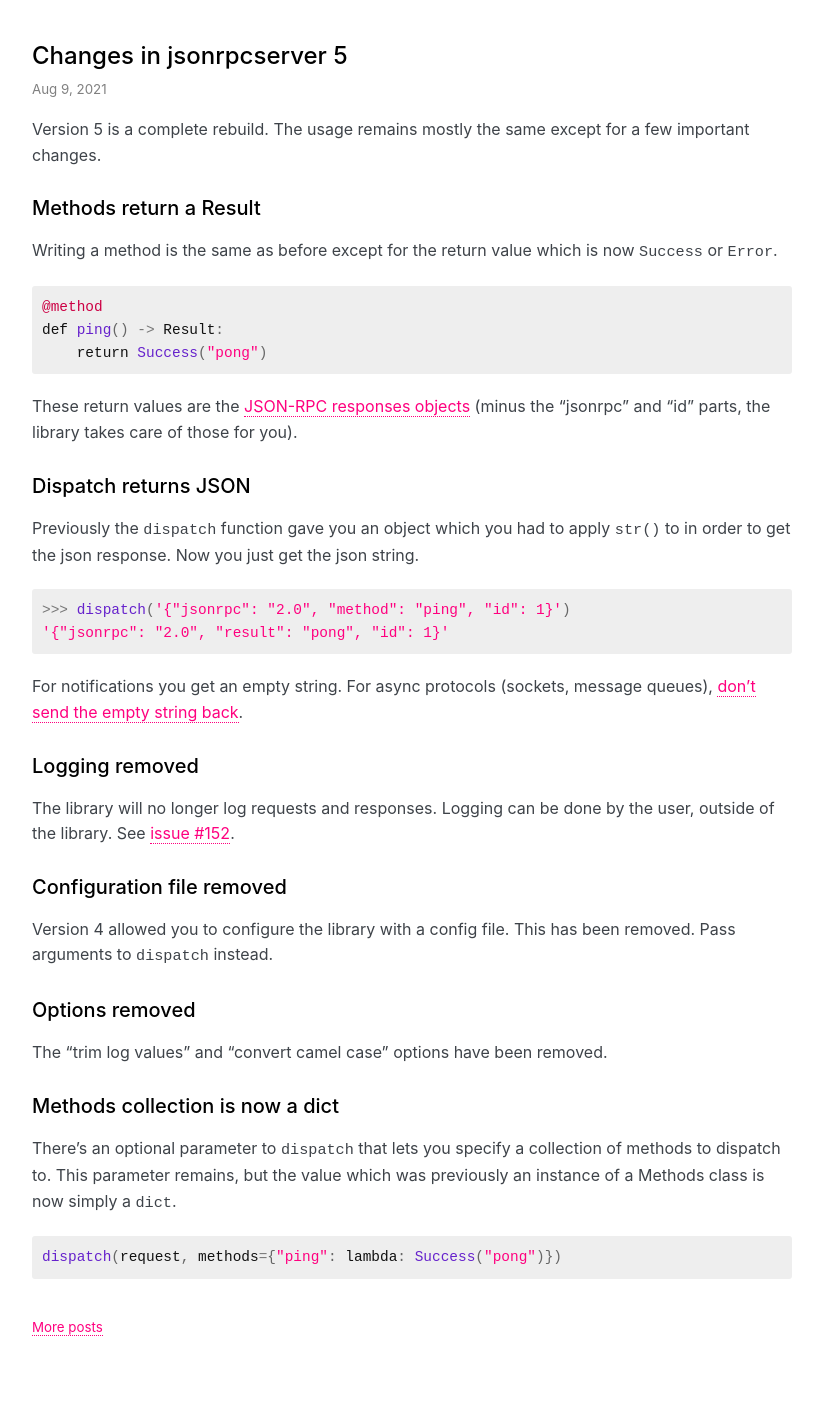
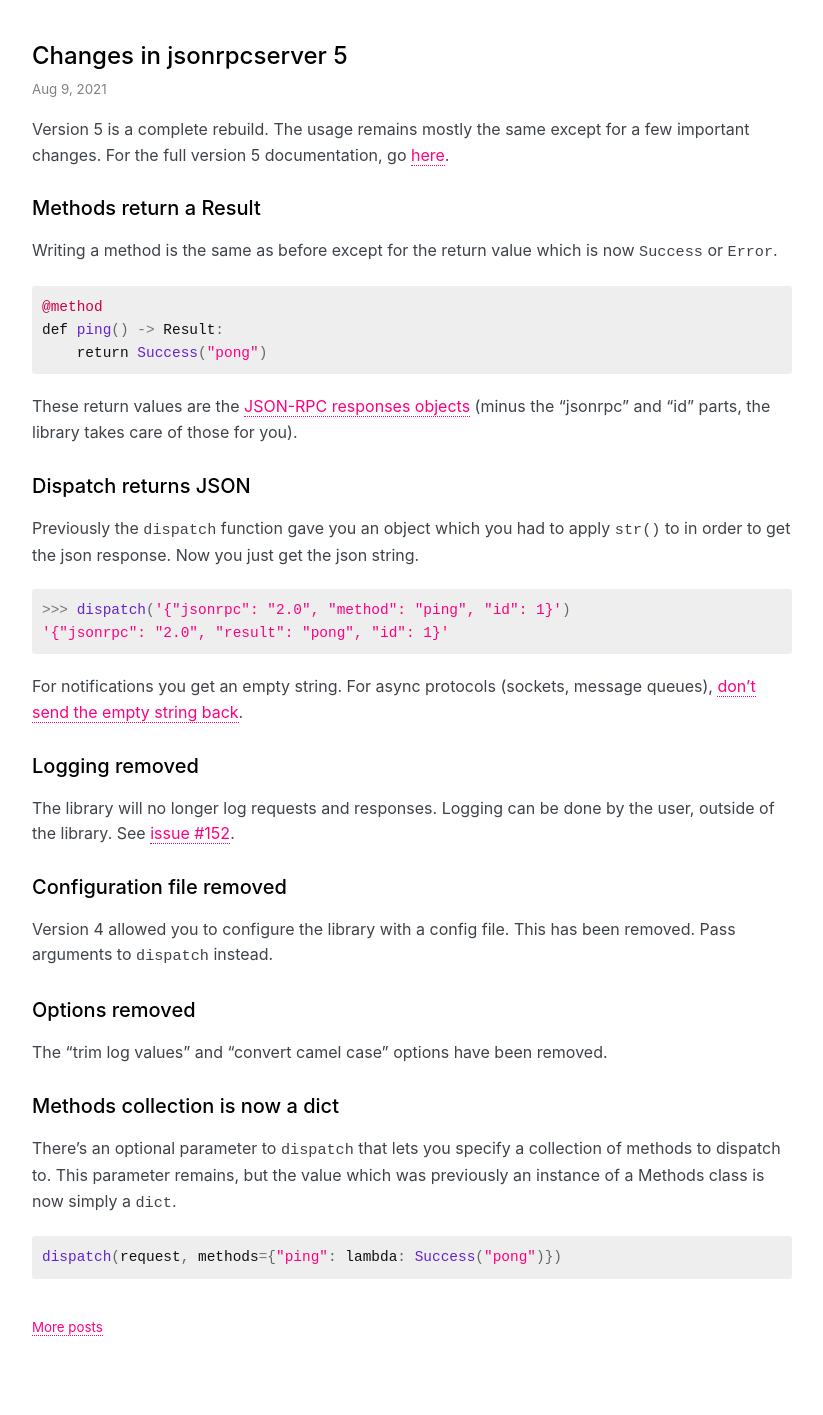
Before and after one commit to explodinglabs/explodinglabs.github.io, a Jekyll site: the page built from _posts/jsonrpc/2021-08-09-jsonrpcserver-5-changes.markdown, in a window 1280 px wide. Shown: the whole page, without its empty margins (228-1051 px from the left). Built offline with Jekyll 4.4.1, drawn with Linux system fonts in a browser that asks for light colours; some web fonts are replaced.

Commit message:
Add link to full docs

```diff
--- a/_posts/jsonrpc/2021-08-09-jsonrpcserver-5-changes.markdown
+++ b/_posts/jsonrpc/2021-08-09-jsonrpcserver-5-changes.markdown
@@ -3,8 +3,9 @@ layout: post
 title: Changes in jsonrpcserver 5
 permalink: /jsonrpcserver-5-changes
 ---
-Version 5 is a complete rebuild. The usage remains mostly the same except for
-a few important changes.
+Version 5 is a complete rebuild. The usage remains mostly the same except for a
+few important changes. For the full version 5 documentation, go
+[here](https://www.jsonrpcserver.com/en/latest/).
 
 ## Methods return a Result
 
```
